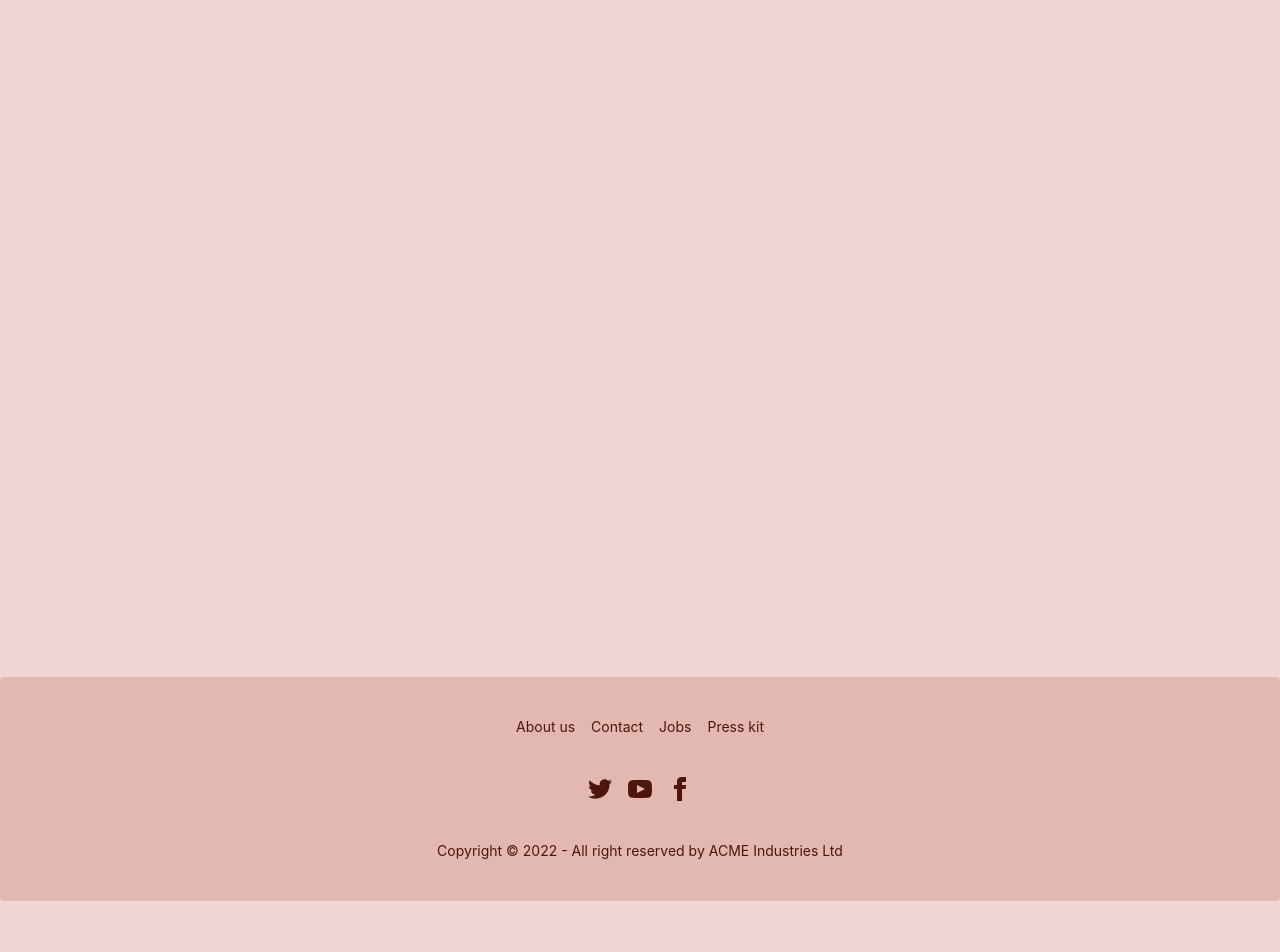
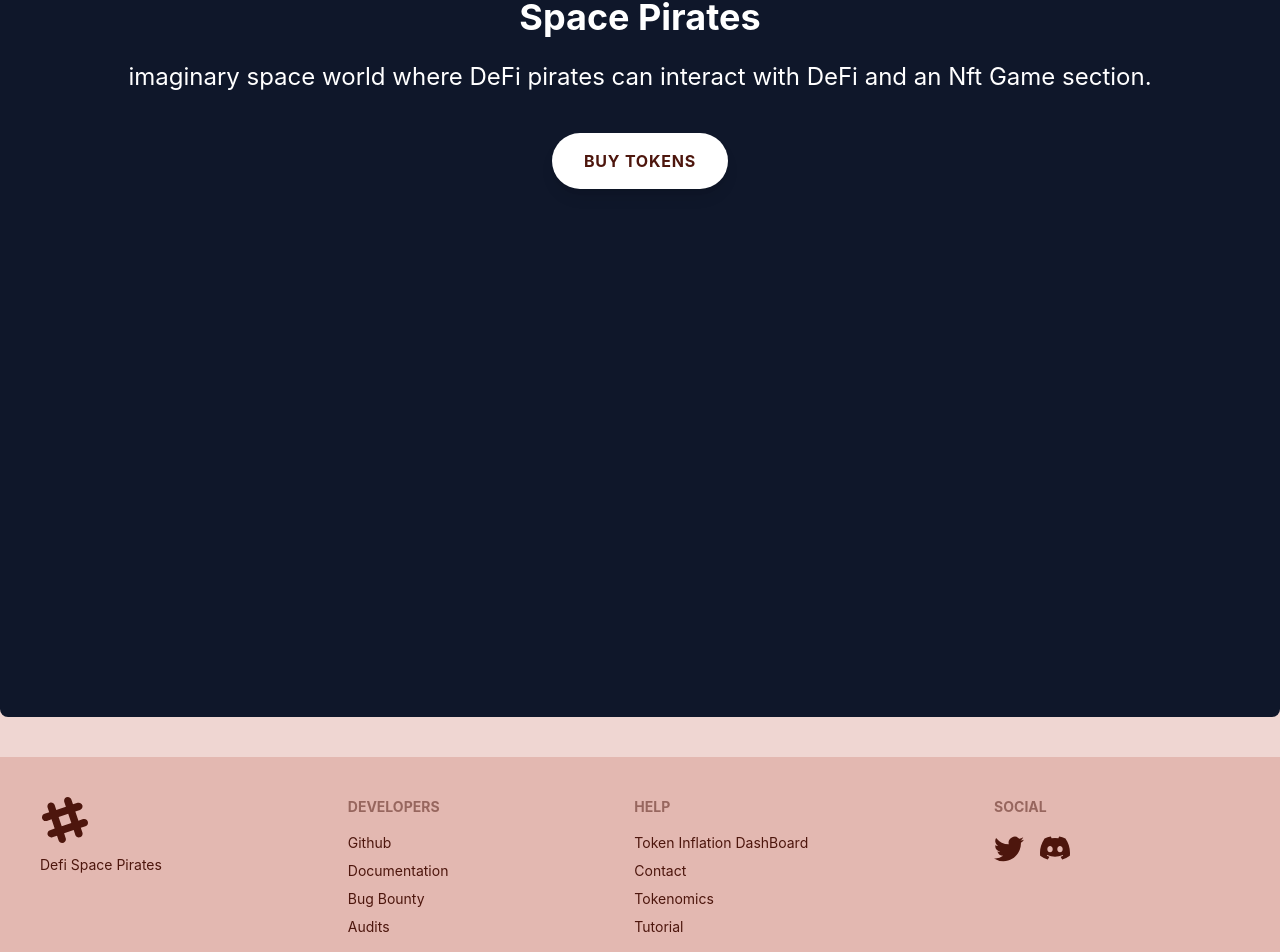
Before and after one commit to DeFi-Space-Pirates/space-pirates-frontend, a Next.js app: page / in a window 1280 px wide. Shown: the part 187-1139 px from the top of the page. Before the commit the page ends 1088 px from the top, so only its background shows below. Built offline with nearby package versions, Linux system fonts and the light colour scheme.

Commit message:
feat: footer, first part of the landing page

```diff
--- a/components/Footer.tsx
+++ b/components/Footer.tsx
@@ -1,53 +1,36 @@
 const Footer = () => {
   return (
-    <footer className="footer footer-center p-10 bg-base-200 text-base-content rounded">
-      <div className="grid grid-flow-col gap-4">
-        <a className="link link-hover">About us</a>
-        <a className="link link-hover">Contact</a>
-        <a className="link link-hover">Jobs</a>
-        <a className="link link-hover">Press kit</a>
-      </div>
-      <div>
-        <div className="grid grid-flow-col gap-4">
-          <a>
-            <svg
-              xmlns="http://www.w3.org/2000/svg"
-              width="24"
-              height="24"
-              viewBox="0 0 24 24"
-              className="fill-current"
-            >
-              <path d="M24 4.557c-.883.392-1.832.656-2.828.775 1.017-.609 1.798-1.574 2.165-2.724-.951.564-2.005.974-3.127 1.195-.897-.957-2.178-1.555-3.594-1.555-3.179 0-5.515 2.966-4.797 6.045-4.091-.205-7.719-2.165-10.148-5.144-1.29 2.213-.669 5.108 1.523 6.574-.806-.026-1.566-.247-2.229-.616-.054 2.281 1.581 4.415 3.949 4.89-.693.188-1.452.232-2.224.084.626 1.956 2.444 3.379 4.6 3.419-2.07 1.623-4.678 2.348-7.29 2.04 2.179 1.397 4.768 2.212 7.548 2.212 9.142 0 14.307-7.721 13.995-14.646.962-.695 1.797-1.562 2.457-2.549z"></path>
-            </svg>
-          </a>
-          <a>
-            <svg
-              xmlns="http://www.w3.org/2000/svg"
-              width="24"
-              height="24"
-              viewBox="0 0 24 24"
-              className="fill-current"
-            >
-              <path d="M19.615 3.184c-3.604-.246-11.631-.245-15.23 0-3.897.266-4.356 2.62-4.385 8.816.029 6.185.484 8.549 4.385 8.816 3.6.245 11.626.246 15.23 0 3.897-.266 4.356-2.62 4.385-8.816-.029-6.185-.484-8.549-4.385-8.816zm-10.615 12.816v-8l8 3.993-8 4.007z"></path>
-            </svg>
-          </a>
-          <a>
-            <svg
-              xmlns="http://www.w3.org/2000/svg"
-              width="24"
-              height="24"
-              viewBox="0 0 24 24"
-              className="fill-current"
-            >
-              <path d="M9 8h-3v4h3v12h5v-12h3.642l.358-4h-4v-1.667c0-.955.192-1.333 1.115-1.333h2.885v-5h-3.808c-3.596 0-5.192 1.583-5.192 4.615v3.385z"></path>
-            </svg>
-          </a>
+    <>
+      <footer className="footer p-10 bg-base-200 text-base-content">
+        <div>
+          <svg width="50" height="50" viewBox="0 0 24 24" xmlns="http://www.w3.org/2000/svg" className="fill-current pb-1"><path d="M22.672 15.226l-2.432.811.841 2.515c.33 1.019-.209 2.127-1.23 2.456-1.15.325-2.148-.321-2.463-1.226l-.84-2.518-5.013 1.677.84 2.517c.391 1.203-.434 2.542-1.831 2.542-.88 0-1.601-.564-1.86-1.314l-.842-2.516-2.431.809c-1.135.328-2.145-.317-2.463-1.229-.329-1.018.211-2.127 1.231-2.456l2.432-.809-1.621-4.823-2.432.808c-1.355.384-2.558-.59-2.558-1.839 0-.817.509-1.582 1.327-1.846l2.433-.809-.842-2.515c-.33-1.02.211-2.129 1.232-2.458 1.02-.329 2.13.209 2.461 1.229l.842 2.515 5.011-1.677-.839-2.517c-.403-1.238.484-2.553 1.843-2.553.819 0 1.585.509 1.85 1.326l.841 2.517 2.431-.81c1.02-.33 2.131.211 2.461 1.229.332 1.018-.21 2.126-1.23 2.456l-2.433.809 1.622 4.823 2.433-.809c1.242-.401 2.557.484 2.557 1.838 0 .819-.51 1.583-1.328 1.847m-8.992-6.428l-5.01 1.675 1.619 4.828 5.011-1.674-1.62-4.829z"></path></svg>
+          <p>Defi Space Pirates</p>
         </div>
-      </div>
-      <div>
-        <p>Copyright © 2022 - All right reserved by ACME Industries Ltd</p>
-      </div>
-    </footer>
+        <div>
+          <span className="footer-title">Developers</span>
+          <a target="_blank" rel="noopener noreferrer" href="https://github.com/DeFi-Space-Pirates/space-pirates-contracts" className="link link-hover">Github</a>
+          <a target="_blank" rel="noopener noreferrer" href="https://github.com/DeFi-Space-Pirates/space-pirates-contracts" className="link link-hover">Documentation</a>
+          <a target="_blank" rel="noopener noreferrer" href="https://github.com/DeFi-Space-Pirates/space-pirates-contracts" className="link link-hover">Bug Bounty</a>
+          <a target="_blank" rel="noopener noreferrer" href="https://github.com/DeFi-Space-Pirates/space-pirates-contracts" className="link link-hover">Audits</a>
+        </div>
+        <div>
+          <span className="footer-title">Help</span>
+          <a target="_blank" rel="noopener noreferrer" href="https://github.com/DeFi-Space-Pirates/space-pirates-contracts" className="link link-hover">Token Inflation DashBoard </a>
+          <a target="_blank" rel="noopener noreferrer" href="https://github.com/DeFi-Space-Pirates/space-pirates-contracts" className="link link-hover">Contact</a>
+          <a target="_blank" rel="noopener noreferrer" href="https://github.com/DeFi-Space-Pirates/space-pirates-contracts" className="link link-hover">Tokenomics</a>
+          <a target="_blank" rel="noopener noreferrer" href="https://github.com/DeFi-Space-Pirates/space-pirates-contracts" className="link link-hover">Tutorial</a>
+        </div>
+        <div>
+          <span className="footer-title">Social</span>
+          <div className="grid grid-flow-col gap-4">
+            <a href="https://twitter.com/df_spacepirates" target="_blank" rel="noopener noreferrer" ><svg xmlns="http://www.w3.org/2000/svg" width="30" height="30" fill="currentColor" className="bi bi-twitter" viewBox="0 0 16 16"> <path d="M5.026 15c6.038 0 9.341-5.003 9.341-9.334 0-.14 0-.282-.006-.422A6.685 6.685 0 0 0 16 3.542a6.658 6.658 0 0 1-1.889.518 3.301 3.301 0 0 0 1.447-1.817 6.533 6.533 0 0 1-2.087.793A3.286 3.286 0 0 0 7.875 6.03a9.325 9.325 0 0 1-6.767-3.429 3.289 3.289 0 0 0 1.018 4.382A3.323 3.323 0 0 1 .64 6.575v.045a3.288 3.288 0 0 0 2.632 3.218 3.203 3.203 0 0 1-.865.115 3.23 3.23 0 0 1-.614-.057 3.283 3.283 0 0 0 3.067 2.277A6.588 6.588 0 0 1 .78 13.58a6.32 6.32 0 0 1-.78-.045A9.344 9.344 0 0 0 5.026 15z" /> </svg></a>
+            <a href="" target="_blank" rel="noopener noreferrer" ><svg xmlns="http://www.w3.org/2000/svg" width="30" height="30" fill="currentColor" className="bi bi-discord" viewBox="0 0 16 16"> <path d="M13.545 2.907a13.227 13.227 0 0 0-3.257-1.011.05.05 0 0 0-.052.025c-.141.25-.297.577-.406.833a12.19 12.19 0 0 0-3.658 0 8.258 8.258 0 0 0-.412-.833.051.051 0 0 0-.052-.025c-1.125.194-2.22.534-3.257 1.011a.041.041 0 0 0-.021.018C.356 6.024-.213 9.047.066 12.032c.001.014.01.028.021.037a13.276 13.276 0 0 0 3.995 2.02.05.05 0 0 0 .056-.019c.308-.42.582-.863.818-1.329a.05.05 0 0 0-.01-.059.051.051 0 0 0-.018-.011 8.875 8.875 0 0 1-1.248-.595.05.05 0 0 1-.02-.066.051.051 0 0 1 .015-.019c.084-.063.168-.129.248-.195a.05.05 0 0 1 .051-.007c2.619 1.196 5.454 1.196 8.041 0a.052.052 0 0 1 .053.007c.08.066.164.132.248.195a.051.051 0 0 1-.004.085 8.254 8.254 0 0 1-1.249.594.05.05 0 0 0-.03.03.052.052 0 0 0 .003.041c.24.465.515.909.817 1.329a.05.05 0 0 0 .056.019 13.235 13.235 0 0 0 4.001-2.02.049.049 0 0 0 .021-.037c.334-3.451-.559-6.449-2.366-9.106a.034.034 0 0 0-.02-.019Zm-8.198 7.307c-.789 0-1.438-.724-1.438-1.612 0-.889.637-1.613 1.438-1.613.807 0 1.45.73 1.438 1.613 0 .888-.637 1.612-1.438 1.612Zm5.316 0c-.788 0-1.438-.724-1.438-1.612 0-.889.637-1.613 1.438-1.613.807 0 1.451.73 1.438 1.613 0 .888-.631 1.612-1.438 1.612Z" /> </svg></a>
+          </div>
+        </div>
+      </footer>
+
+    </>
+
   )
 }
 
--- /dev/null
+++ b/components/TextSection.tsx
@@ -0,0 +1,21 @@
+
+const TextSection = () => {
+    return (
+        <div>
+            <h2 className="mb-6 text-4xl font-bold text-center text-white">
+                Space Pirates
+            </h2>
+            <h3 className="my-4 text-2xl text-white">
+                imaginary space world where DeFi pirates can interact with DeFi and an Nft Game section.
+            </h3>
+            <button
+                className="bg-white font-bold rounded-full mt-6 py-4 px-8 shadow-lg uppercase tracking-wider"
+            >
+                Buy Tokens
+            </button>
+        </div>
+
+    )
+}
+
+export default TextSection
--- a/pages/index.tsx
+++ b/pages/index.tsx
@@ -3,6 +3,7 @@ import Head from 'next/head'
 import { useEffect } from 'react'
 import { useAlert } from '../contexts/AlertContext'
 import { useTronWeb } from '../contexts/TronWebContext'
+import TextSection from '../components/TextSection'
 
 const Home: NextPage = () => {
   const { toggleAlert } = useAlert()
@@ -13,27 +14,33 @@ const Home: NextPage = () => {
   }, [connectTronLink])
 
   return (
-    <div className="h-screen">
-      <Head>
-        <title>Space Pirates</title>
-      </Head>
-      <button
-        className="btn"
-        onClick={() => toggleAlert('Test Alert show', 'success')}
-      >
-        Hello daisyUI
-      </button>
-      <button
-        className="btn btn-warning"
-        onClick={async () =>
-          console.log(
-            await tronWeb.trx.getAccount('TTSFjEG3Lu9WkHdp4JrWYhbGP6K1REqnGQ'),
-          )
-        }
-      >
-        address
-      </button>
+    // <div className="h-screen">
+    //   <Head>
+    //     <title>Space Pirates</title>
+    //   </Head>
+    //   <button
+    //     className="btn"
+    //     onClick={() => toggleAlert('Test Alert show', 'success')}
+    //   >
+    //     Hello daisyUI
+    //   </button>
+    //   <button
+    //     className="btn btn-warning"
+    //     onClick={async () =>
+    //       console.log(
+    //         await tronWeb.trx.getAccount('TTSFjEG3Lu9WkHdp4JrWYhbGP6K1REqnGQ'),
+    //       )
+    //     }
+    //   >
+    //     address
+    //   </button>
+    // </div>
+    //
+
+    <div className="container mx-auto m-10  px-6 text-center py-20 min-h-screen overflow-hidden bg-slate-900 rounded-lg ">
+      <TextSection />
     </div>
+
   )
 }
 
```
